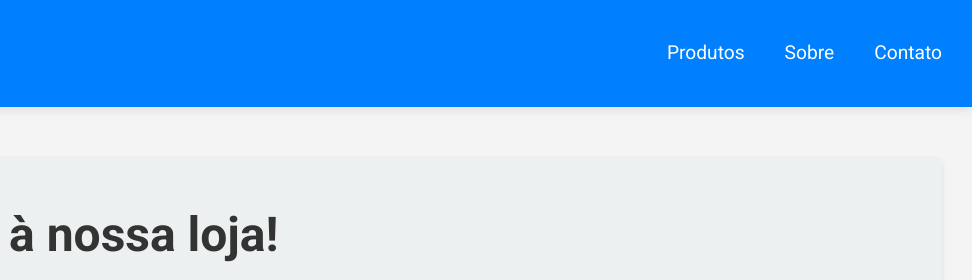
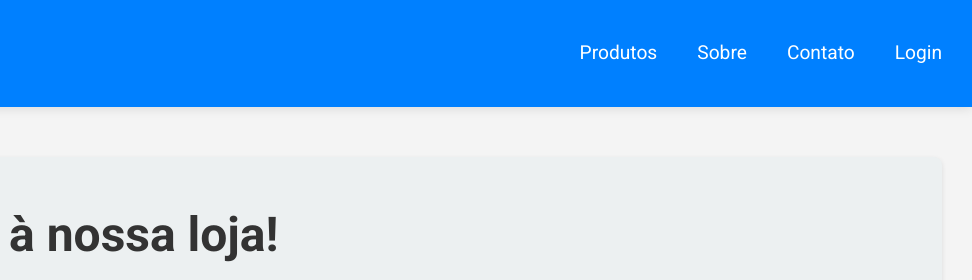
Before and after one commit to Murylo112/alfatech-frontend-4, a plain HTML site: page index.html in a window 1280 px wide. Shown: the top 280 px of the page, 308-1280 px from the left. Drawn offline with nearby package versions, Linux system fonts and the light colour scheme.

Commit message:
Update index.html

```diff
--- a/index.html
+++ b/index.html
@@ -18,7 +18,7 @@
                 <li><a href="produto.html">Produtos</a></li>
                 <li><a href="sobre.html">Sobre</a></li>
                 <li><a href="contato.html">Contato</a></li>
-
+                <li><a href="meu-app-login/templates/login.html">Login</a></li>
             </ul>
         </nav>
     </header>
```
